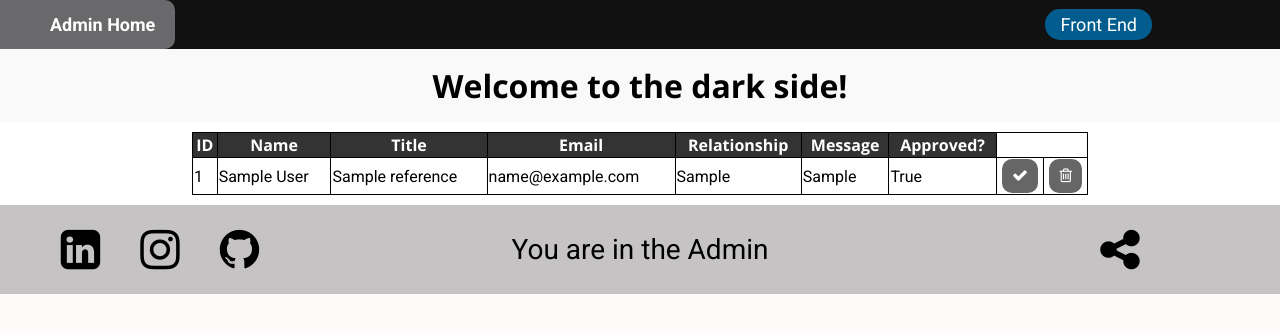
After one commit to BrandonMiller18/resume, a Flask app: page /admin/references in a window 1280 px wide. The commit adds this page. Shown: the top 333 px of the page. Run offline with Flask 2, Linux system fonts and the light colour scheme; tables that the repository leaves empty hold one stand-in row (values such as "Sample post").

Commit message:
reference admin approval

```diff
--- a/app.py
+++ b/app.py
@@ -22,14 +22,19 @@ class references(db.Model):
 	email = db.Column(db.String(100))
 	relationship = db.Column(db.String(100))
 	msg = db.Column(db.String(255))
+	approved = db.Column(db.Boolean)
 
-	def __init__(self, fname, lname, title, email, relationship, msg):
+	def __init__(self, fname, lname, title, email, relationship, msg, approved):
 		self.fname = fname
 		self.lname = lname
 		self.title = title
 		self.email = email
 		self.relationship = relationship
 		self.msg = msg
+		self.approved = approved
+
+	def __repr__(self):
+		return '<references %r>' % self.fname, self.lname, self.title, self.email, self.relationship, self.msg, self.approved
 
 db.create_all()
 
@@ -104,9 +109,10 @@ def reference():
 		form_email = request.form["email"]
 		relationship = request.form["relationship"]
 		form_msg = request.form["msg"]
+		apr = False
 
 		# write data to refrences database
-		ref = references(fname, lname, title, form_email, relationship, form_msg)
+		ref = references(fname, lname, title, form_email, relationship, form_msg, apr)
 		db.session.add(ref)
 		db.session.commit()
 
@@ -143,7 +149,7 @@ def reference():
 		# mail.send(msg)
 
 		# flash thank you message
-		flash("Thank you for your feedback!", "success")
+		flash("Thank you! Your reference has been submitted.", "success")
 
 	return render_template("references.html", references=references.query.all())
 
@@ -231,26 +237,38 @@ def thank_you():
 	else:
 		return "error"
 
+@app.errorhandler(404)
+def not_found(self):
+    """Page not found."""
+    return make_response(render_template("404.html"), 404)
 
+# admin
 
+@app.route("/admin/references")
+def admin_references():
+	return render_template("admin/admin_references.html", references=references.query.all())
 
-# ADMIN SECTION (TBD)
+@app.route("/admin/references/approve")
+def update_record():
+	ref_id = request.args.get("ref_id")
+	if ref_id:
+		ref_id = float(ref_id)
+		x = references.query.get(ref_id)
+		x.approved = True
+		db.session.commit()
 
-# @app.route("/admin", methods=["POST", "GET"])
-# def remove_records():
-	"""If method is POST, grab the query from the form and use SQLAlchemy to
-	execute the query against the db
-	requirements:
-	- table name
-	- record id (or identifier)
-	- Create, update, or delete
-	- Ability to print and read all tables
-	"""
+	return render_template("admin/home.html", references=references.query.all())
 
-# 	if request.method == "POST":
-# 		return "controls"
-# 	else:
-# 		return render_template("admin/login.html")
+@app.route("/admin/references/delete")
+def delete_record():
+	ref_id = request.args.get("ref_id")
+	if ref_id:
+		ref_id = float(ref_id)
+		x = references.query.get(ref_id)
+		db.session.delete(x)
+		db.session.commit()
+
+	return render_template("admin/home.html", references=references.query.all())
 
 
 
--- a/static/stylesheets/stylesheet.css
+++ b/static/stylesheets/stylesheet.css
@@ -730,24 +730,6 @@ footer.container {
 	padding-right: 10px;
 }
 
-
-
-
-/* COLLAPSIBLE CONTENT */
-
-
-
-
-/*.error {
-	grid-column: span 12;
-	background-color: #ff0000c2;
-	color: white;
-	font-weight: bold;
-	text-align: center;
-	border-radius: 10px;
-	margin: 10px;
-}*/
-
 textarea {
 	height: 150px;
 	width: 100%;
@@ -757,6 +739,7 @@ textarea {
   	box-sizing: border-box;
   	border-radius: 8px;
   	border-style: solid;
+  	transition: all .7s ease 0s;
 }
 
 input, select {
@@ -767,16 +750,15 @@ input, select {
 	border-radius: 8px;
 	border-width: 1px;
 	border-style: solid;
+	transition: all .7s ease 0s;
 }
 
 input[type=text]:focus, input[type=password]:focus, textarea:focus, select:focus {
-	background-color: #0288d135;
-	border-radius: 0px;
-	border-width: 2px;
+	background-color: #e8f0fe;
 }
 
 input[type=text]:hover, input[type=password]:hover, textarea:hover, select:hover {
-	background-color: #0288d115;
+	background-color: #e8f0fe;
 	transition: all .3s ease 0s;
 	border-width: 1px;
     border-style: inset;
@@ -796,10 +778,41 @@ img.headshot {
 
 /*ADMIN SPECIFIC CSS*/
 
-.btn.admin {
-	margin: auto;
+th {
+	font-family: 'Open Sans', sans-serif;
+	background-color: #333;
+	color: #fff;
 }
 
+tr {
+	font-family: 'Roboto', sans-serif;
+}
+
+table, th, td {
+	border: 1px solid black;
+	border-collapse: collapse;
+}
+
+.admin__btn {
+	padding: 8px 10px;
+	width: auto;
+	height: auto;
+	font-weight: bold;
+	background-color: #666;
+	color: white;
+	border-width: 0px;
+	font-size: 16px;
+	border-radius: 10px;
+	text-decoration: none;
+	transition: all .7s ease 0s;
+}
+
+.admin__btn:hover {
+	background-color: #333;
+	color: white;
+	transition: all 0.3s ease 0s;
+	cursor: pointer;
+}
 
 /*THANK YOU CALLOUT*/
 .thankyou {
--- a/templates/admin/admin_base.html
+++ b/templates/admin/admin_base.html
@@ -13,7 +13,7 @@
 
 
 <nav>
-	<a class="home" href="/admin" title="">Admin Home</a>
+	<a class="home" href="/admin/home" title="">Admin Home</a>
 	<a class="navitem nav-contact" href="/">Front End</a>
 </nav>
 
--- /dev/null
+++ b/templates/admin/admin_references.html
@@ -0,0 +1,50 @@
+{% extends "admin/admin_base.html" %}
+{% block title %}Brandon Miller | Admin{% endblock %}
+{% set active_page = "admin" %}
+{% block content %}
+
+
+<div class="page-header">
+	<h1 class="full-width">Welcome to the dark side!</h1>
+</div>
+
+<div class="container">
+	<div class="section">
+		<table class="full-width pad">
+			<thead>
+				<tr>
+					<th>ID</th>
+					<th>Name</th>
+					<th>Title</th>
+					<th>Email</th>
+					<th>Relationship</th>
+					<th>Message</th>
+					<th>Approved?</th>
+				</tr>
+			</thead>
+			<tbody>
+			{% for x in references %}
+				<tr>
+					<td>{{x._id}}</td>
+					<td>{{x.fname}} {{x.lname}}</td>
+					<td>{{x.title}}</td>
+					<td>{{x.email}}</td>
+					<td>{{x.relationship}}</td>
+					<td>{{x.msg}}</td>
+					<td>{{x.approved}}</td>
+					<td class="no_border center"><a href="{{ url_for('update_record', ref_id=x._id) }}"><button class="admin__btn"><i class="fa fa-check" aria-hidden="true"></i></button></a></td>
+					<td class="no_border center"><a href="{{ url_for('delete_record', ref_id=x._id) }}"><button class="admin__btn"><i class="fa fa-trash-o" aria-hidden="true"></i></button></a></td>
+				</tr>
+			{% endfor %}
+			</tbody>
+		</table>
+
+	</div>
+</div>
+
+
+
+
+
+
+{% endblock %}
```
Also changed, not shown: templates/404.html (added, +34 -0 lines), templates/admin/login.html (deleted, +0 -26 lines), templates/index.html (+8 -2 lines), templates/references.html (+8 -0 lines).
